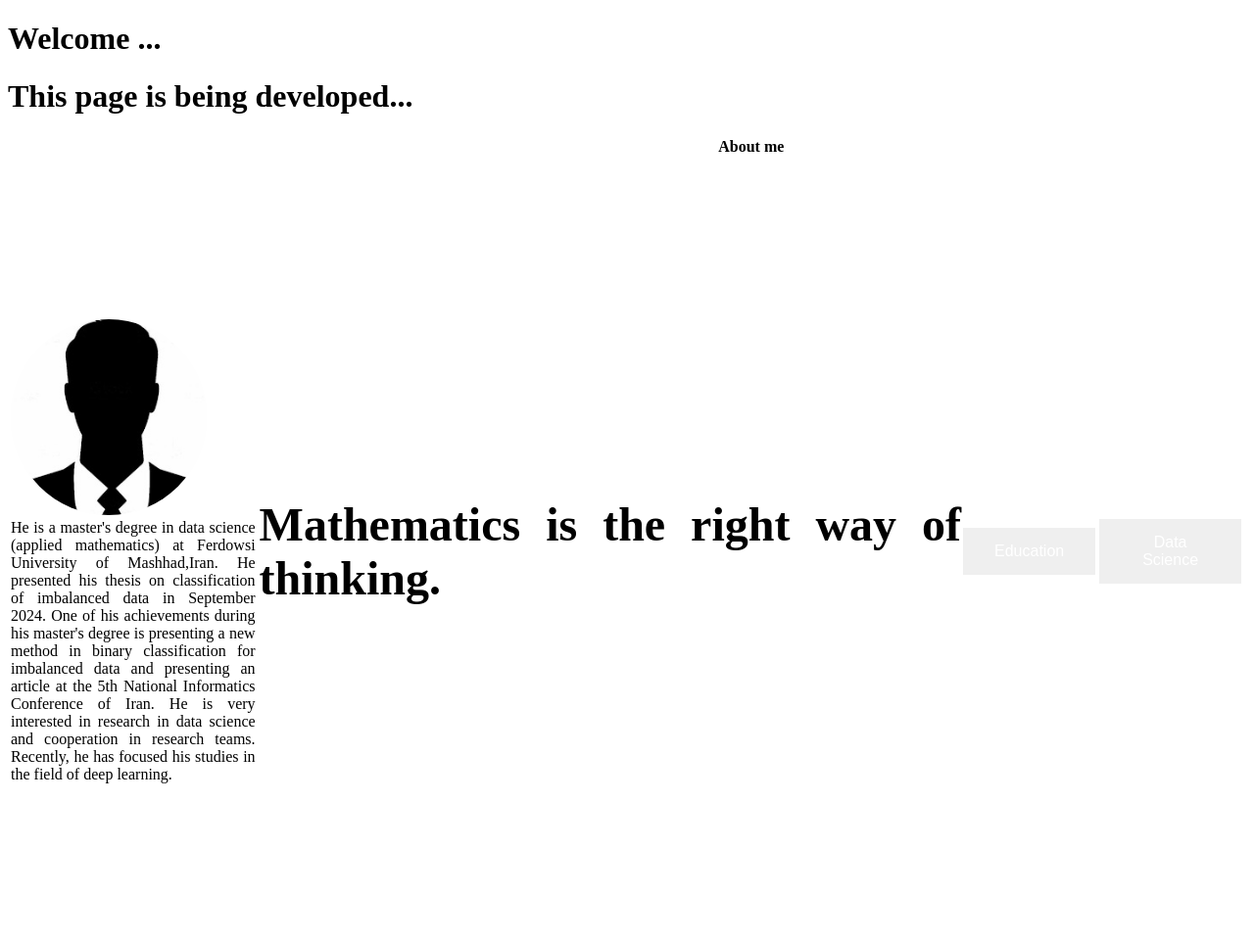
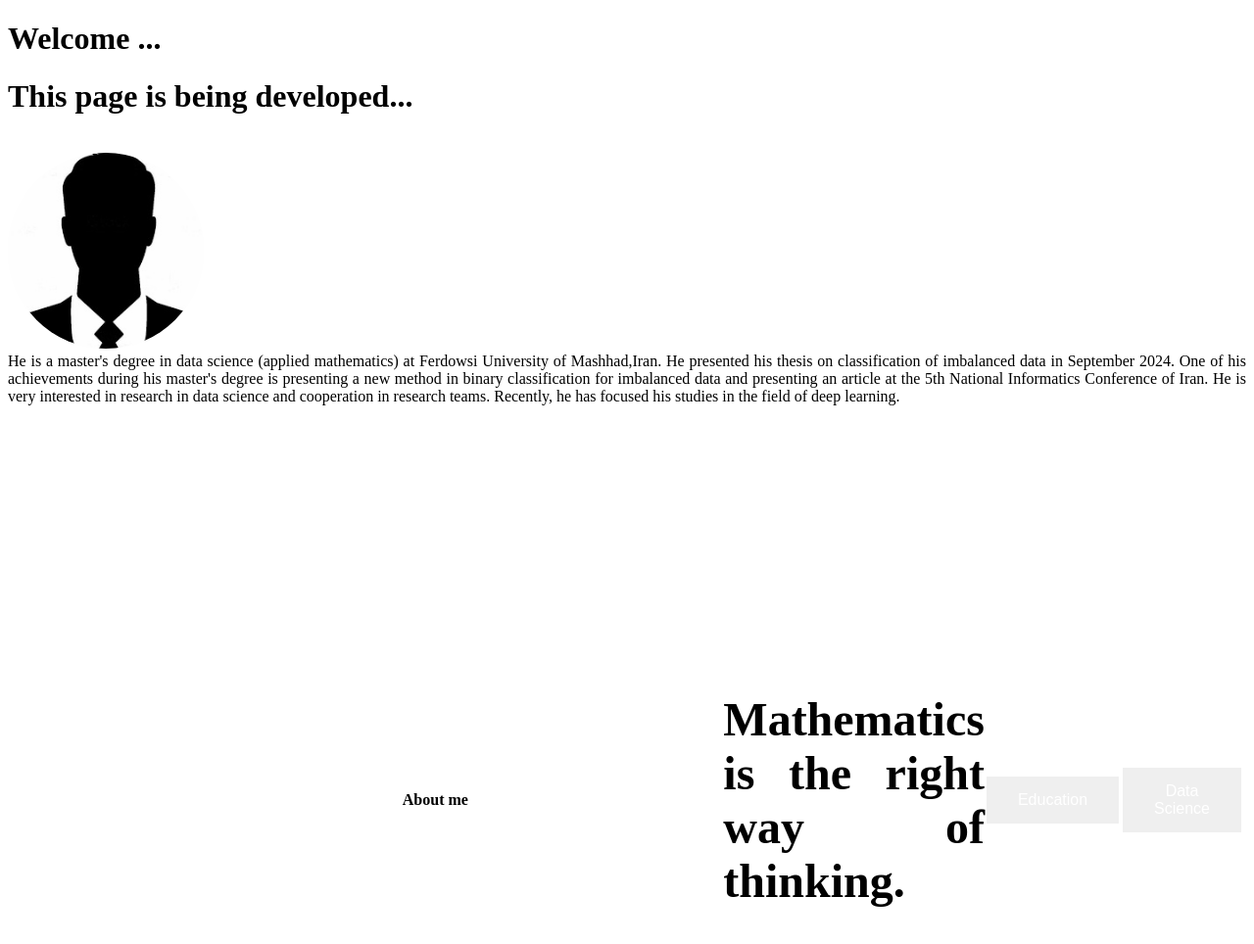
Before and after one commit to abdhmohammadi/abdhmohammadi.github.io, a plain HTML site: page index.html in a window 1280 px wide. Shown: the whole page at 98% size. Drawn offline with Linux system fonts and the light colour scheme.

Commit message:
Update index.html

```diff
--- a/index.html
+++ b/index.html
@@ -47,12 +47,9 @@
             <!-- Put <thead>, <tbody>, and <tr>'s here! -->
             <tbody>
                 <tr>
-                    <td> <th>About me</th> </td>
-                </tr>
-                <tr>
                     <td>
-                       <img src="./images/05.jpg" alt="Me" style="width:200px">
-                       <br>
+                       <th>About me</th> <br>
+                       <img src="./images/05.jpg" alt="Me" style="width:200px"> <br>
                        <div>
                            He is a master's degree in data science (applied mathematics) at Ferdowsi University of Mashhad,Iran.
                            He presented his thesis on classification of imbalanced data in September 2024. One of
@@ -65,7 +62,7 @@
                     <td>
                         <div class="container">
                             <h1 style="font-size:300%;text-align:top-center;">Mathematics is the right way of thinking.</h1>
-                        <br>
+                            <br>
                             <button class="button button1" style="">Education</button>
                             <button class="button button2">Data Science</button>
                         </div>
```
